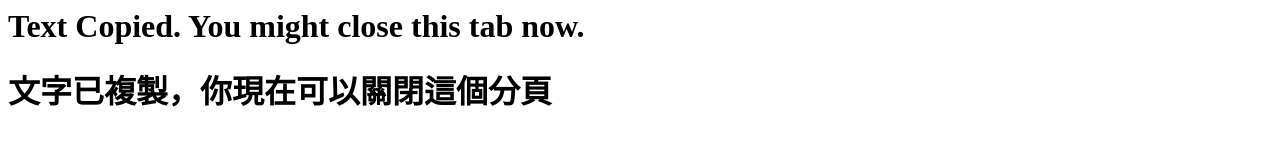
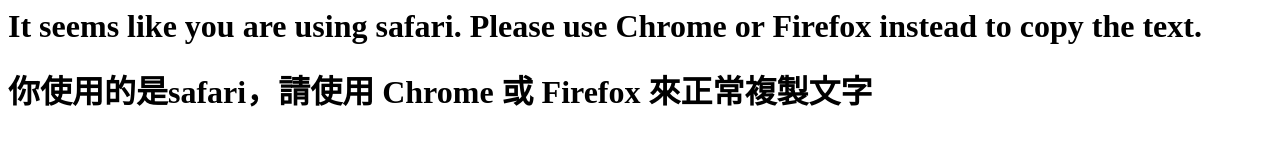
Before and after one commit to Nat1anWasTaken/CopyToClipboard, a plain HTML site: page index.html in a window 1280 px wide. Drawn offline with Linux system fonts and the light colour scheme.

Commit message:
Add safari error message

```diff
--- a/index.html
+++ b/index.html
@@ -4,12 +4,22 @@
     <title>CopyToClipboard</title>
 </head>
 <body>
+<h1 id="message_english">Text Copied. You might close this tab now.</h1>
+<h1 id="message_chinese">文字已複製，你現在可以關閉這個分頁</h1>
 <script>
-    const queryString = window.location.search;
-    const urlParams = new URLSearchParams(queryString);
-    navigator.clipboard.writeText(atob(urlParams.get('content')));
+    function copyToClipboard() {
+        if (navigator.userAgent.match(/safari/i)) {
+            document.getElementById("message_english").innerHTML = "It seems like you are using safari. Please use Chrome or Firefox instead to copy the text.";
+            document.getElementById("message_chinese").innerHTML = "你使用的是safari，請使用 Chrome 或 Firefox 來正常複製文字";
+            return;
+        }
+
+        const queryString = window.location.search;
+        const urlParams = new URLSearchParams(queryString);
+        navigator.clipboard.writeText(atob(urlParams.get('content')));
+    }
+
+    copyToClipboard();
 </script>
-<h1>Text Copied. You might close this tab now.</h1>
-<h1>文字已複製，你現在可以關閉這個分頁</h1>
 </body>
 </html>
```
